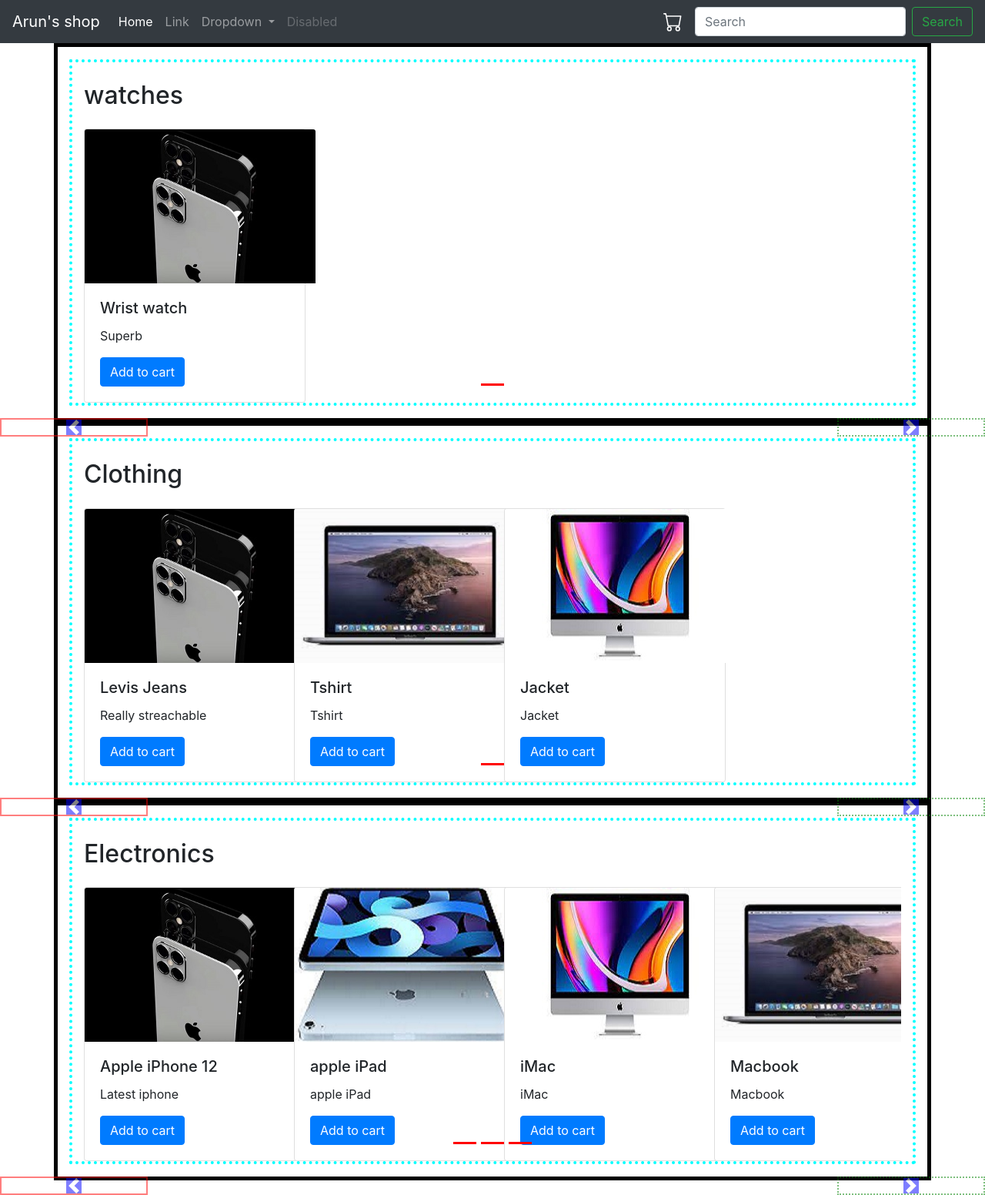
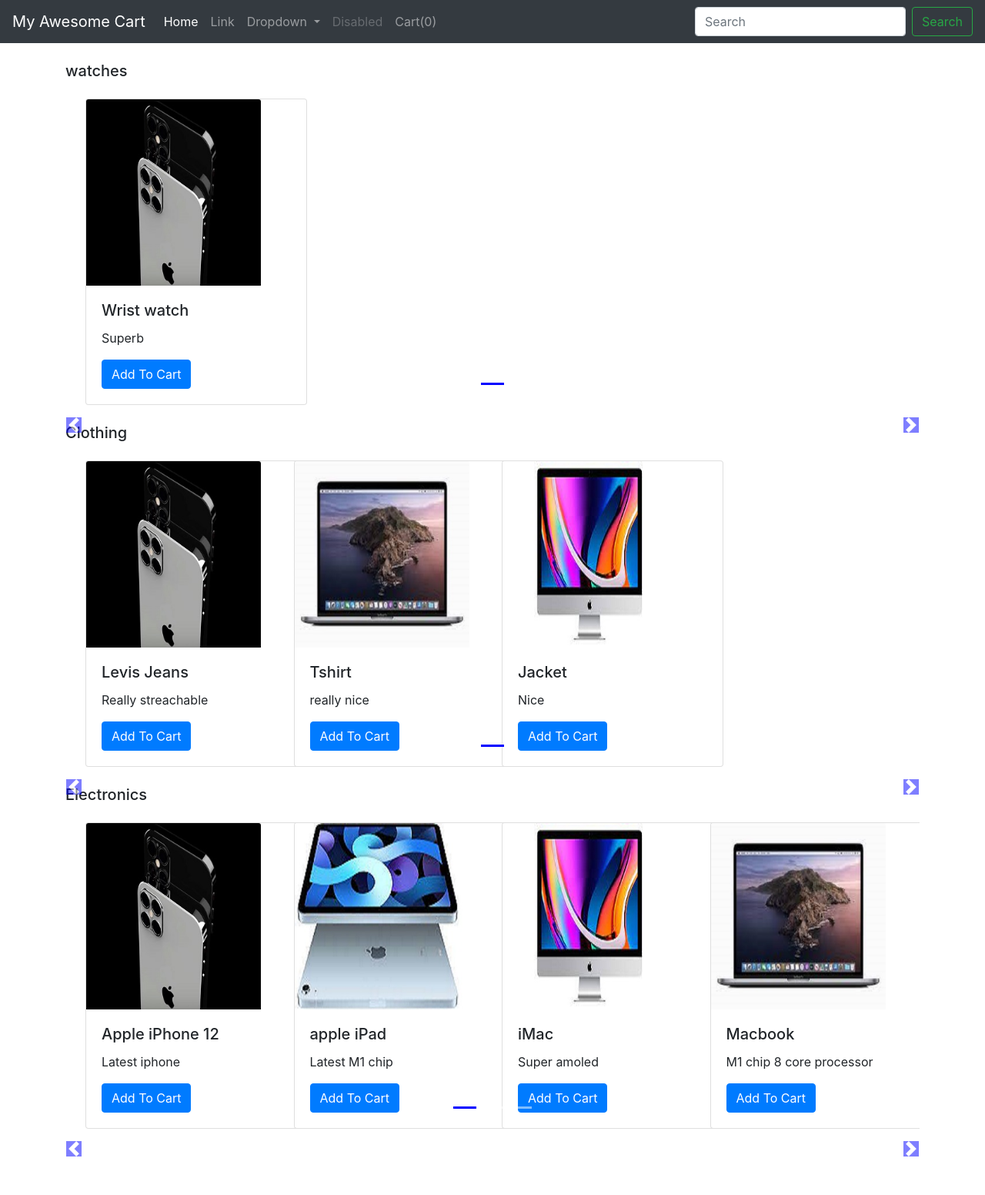
Before and after one commit to purohit-arun/ecommerce-site, a Django app: page /shop/ in a window 1280 px wide. Shown: the whole page at 77% size. After the commit the page ends 1502 px from the top, so only its background shows below. Run offline with Django 3.2, Linux system fonts and the light colour scheme; data comes from the database, SQL or seed files in the repository; some libraries are stand-ins or nearby versions.

Commit message:
#5 arun changes done and slide of porduct is working good

```diff
--- a/shop/templates/shop/basic.html
+++ b/shop/templates/shop/basic.html
@@ -1,47 +1,36 @@
-<!DOCTYPE html>
+<!doctype html>
 <html lang="en">
-
   <head>
     <!-- Required meta tags -->
-    <meta charset="utf-8" />
-    <meta name="viewport" content="width=device-width, initial-scale=1" />
+    <meta charset="utf-8">
+    <meta name="viewport" content="width=device-width, initial-scale=1, shrink-to-fit=no">
 
     <!-- Bootstrap CSS -->
-    <link rel="stylesheet" href="https://stackpath.bootstrapcdn.com/bootstrap/4.1.3/css/bootstrap.min.css"
-        integrity="sha384-MCw98/SFnGE8fJT3GXwEOngsV7Zt27NXFoaoApmYm81iuXoPkFOJwJ8ERdknLPMO" crossorigin="anonymous">
+    <link rel="stylesheet" href="https://stackpath.bootstrapcdn.com/bootstrap/4.2.1/css/bootstrap.min.css" integrity="sha384-GJzZqFGwb1QTTN6wy59ffF1BuGJpLSa9DkKMp0DgiMDm4iYMj70gZWKYbI706tWS" crossorigin="anonymous">
 
-    <title>{% block title %}{% endblock title %}</title>
+    <title>{% block title%} {% endblock %}</title>
      <style>
-        {
-            % block css %
-        }
-
-            {
-            % endblock css %
-        }
+       {% block css %} {% endblock %}
   </style>
   </head>
+  <body>
 
-<body>
-    <!--navbar starts here-->
     <nav class="navbar navbar-expand-lg navbar-dark bg-dark">
-        <a class="navbar-brand" href="">Arun's shop</a>
-        <button class="navbar-toggler" type="button" data-toggle="collapse" data-target="#navbarSupportedContent"
-            aria-controls="navbarSupportedContent" aria-expanded="false" aria-label="Toggle navigation">
+  <a class="navbar-brand" href="#">My Awesome Cart</a>
+  <button class="navbar-toggler" type="button" data-toggle="collapse" data-target="#navbarSupportedContent" aria-controls="navbarSupportedContent" aria-expanded="false" aria-label="Toggle navigation">
     <span class="navbar-toggler-icon"></span>
   </button>
 
   <div class="collapse navbar-collapse" id="navbarSupportedContent">
     <ul class="navbar-nav mr-auto">
       <li class="nav-item active">
-                    <a class="nav-link active" aria-current="page" href="">Home</a>
+        <a class="nav-link" href="#">Home <span class="sr-only">(current)</span></a>
       </li>
       <li class="nav-item">
         <a class="nav-link" href="#">Link</a>
       </li>
       <li class="nav-item dropdown">
-                    <a class="nav-link dropdown-toggle" href="#" id="navbarDropdown" role="button"
-                        data-toggle="dropdown" aria-haspopup="true" aria-expanded="false">
+        <a class="nav-link dropdown-toggle" href="#" id="navbarDropdown" role="button" data-toggle="dropdown" aria-haspopup="true" aria-expanded="false">
           Dropdown
         </a>
         <div class="dropdown-menu" aria-labelledby="navbarDropdown">
@@ -52,45 +41,25 @@
         </div>
       </li>
       <li class="nav-item">
-                    <a class="nav-link disabled" href="#">Disabled</a>
+        <a class="nav-link disabled" href="#" tabindex="-1" aria-disabled="true">Disabled</a>
+      </li>
+      <li class="nav-item">
+        <a class="nav-link" href="#">Cart(<span id="cart">0</span>)</a>
       </li>
     </ul>
     <form class="form-inline my-2 my-lg-0">
-                <svg xmlns="http://www.w3.org/2000/svg" style="cursor:pointer; "width="25" height="30" fill="white" class="bi bi-cart mr-3"
-                    viewBox="0 0 16 16">
-                    <path
-                        d="M0 1.5A.5.5 0 0 1 .5 1H2a.5.5 0 0 1 .485.379L2.89 3H14.5a.5.5 0 0 1 .491.592l-1.5 8A.5.5 0 0 1 13 12H4a.5.5 0 0 1-.491-.408L2.01 3.607 1.61 2H.5a.5.5 0 0 1-.5-.5zM3.102 4l1.313 7h8.17l1.313-7H3.102zM5 12a2 2 0 1 0 0 4 2 2 0 0 0 0-4zm7 0a2 2 0 1 0 0 4 2 2 0 0 0 0-4zm-7 1a1 1 0 1 1 0 2 1 1 0 0 1 0-2zm7 0a1 1 0 1 1 0 2 1 1 0 0 1 0-2z" />
-                </svg>
-
       <input class="form-control mr-sm-2" type="search" placeholder="Search" aria-label="Search">
       <button class="btn btn-outline-success my-2 my-sm-0" type="submit">Search</button>
     </form>
   </div>
 </nav>
-    <!--navbar ends here-->
-
-
-    {% block body %}
-
-    {% endblock body %}
-
+  {% block body %} {% endblock %}
 
     <!-- Optional JavaScript -->
     <!-- jQuery first, then Popper.js, then Bootstrap JS -->
-    <script src="https://code.jquery.com/jquery-3.3.1.slim.min.js"
-        integrity="sha384-q8i/X+965DzO0rT7abK41JStQIAqVgRVzpbzo5smXKp4YfRvH+8abtTE1Pi6jizo" crossorigin="anonymous">
-    </script>
-    <script src="https://cdnjs.cloudflare.com/ajax/libs/popper.js/1.14.3/umd/popper.min.js"
-        integrity="sha384-ZMP7rVo3mIykV+2+9J3UJ46jBk0WLaUAdn689aCwoqbBJiSnjAK/l8WvCWPIPm49" crossorigin="anonymous">
-    </script>
-    <script src="https://stackpath.bootstrapcdn.com/bootstrap/4.1.3/js/bootstrap.min.js"
-        integrity="sha384-ChfqqxuZUCnJSK3+MXmPNIyE6ZbWh2IMqE241rYiqJxyMiZ6OW/JmZQ5stwEULTy" crossorigin="anonymous">
-    </script>
-
-    {% block js %}
-
-    {% endblock js %}
-
+    <script src="https://code.jquery.com/jquery-3.3.1.slim.min.js" integrity="sha384-q8i/X+965DzO0rT7abK41JStQIAqVgRVzpbzo5smXKp4YfRvH+8abtTE1Pi6jizo" crossorigin="anonymous"></script>
+    <script src="https://cdnjs.cloudflare.com/ajax/libs/popper.js/1.14.6/umd/popper.min.js" integrity="sha384-wHAiFfRlMFy6i5SRaxvfOCifBUQy1xHdJ/yoi7FRNXMRBu5WHdZYu1hA6ZOblgut" crossorigin="anonymous"></script>
+    <script src="https://stackpath.bootstrapcdn.com/bootstrap/4.2.1/js/bootstrap.min.js" integrity="sha384-B0UglyR+jN6CkvvICOB2joaf5I4l3gm9GU6Hc1og6Ls7i6U/mkkaduKaBhlAXv9k" crossorigin="anonymous"></script>
+    {% block js %} {% endblock %}
   </body>
-
 </html>
--- a/shop/templates/shop/index.html
+++ b/shop/templates/shop/index.html
@@ -1,151 +1,125 @@
 {% extends 'shop/basic.html' %}
 {% block css %}
+          .col-md-3
+          {
+          display: inline-block;
+          margin-left:-4px;
+          }
 
-
-.col-md-3 {
-width: 100%;
-height: auto;
+          .carousel-indicators .active {
+          background-color: blue;
             }
 
           .col-md-3 img{
-width: 227px;
-max-height: 242px;
+
+          max-width: 227px;
+          height: 242px;
           }
+
+          body .carousel-indicator li{
+          background-color: blue;
+          }
+
+          body .carousel-indicators{
+          bottom: 0;
+          }
+
+          body .carousel-control-prev-icon,
+          body .carousel-control-next-icon{
+          background-color: blue;
+          }
+
+          .carousel-control-prev,
+          .carousel-control-next{
+          top: auto;
+bottom: auto;
+          }
+           body .no-padding{
+           padding-left: 0,
+           padding-right: 0;
+           }
+ {% endblock %}
+
+{% block body %}
+{% load static %}
+<div class="container">
+
+    <!--Slideshow starts here -->
+    {% for product, range, nSlides in allProds %}
+    <h5 class="my-4"> {{product.0.category}}</h5>
+<div id="demo{{forloop.counter}}" class="carousel slide my-3" data-ride="carousel">
+    <ul class="carousel-indicators">
+      <li data-target="#demo{{forloop.counter}}" data-slide-to="0" class="active"></li>
+
+       {% for i in range %}
+      <li data-target="#demo{{forloop.parentloop.counter}}" data-slide-to="{{i}}" ></li>
+      {% endfor %}
+    </ul>
+
+
+    <div class="container carousel-inner no-padding">
+
+      <div class="carousel-item active">
+
+
+        {% for i in product %}
+        <div class="col-xs-3 col-sm-3 col-md-3">
+          <div class="card" style="width: 18rem;">
+            <img src='/media/{{i.imag}}' class="card-img-top" alt="...">
+            <div class="card-body">
+              <h5 class="card-title">{{i.product_name}}</h5>
+              <p class="card-text">{{i.desc}}</p>
+              <button id="pr{{i.id}}" class="btn btn-primary cart">Add To Cart</button>
+            </div>
+          </div>
+        </div>
+        {% if forloop.counter|divisibleby:4 and forloop.counter > 0 and not forloop.last %}
+      </div><div class="carousel-item">
+        {% endif %}
+
+        {% endfor %}
+    </div>
 
 
 
-body .no-padding {
-padding-left: 0;
-padding-right: 0;
-}
-
-
-.carousel-indicators .active{
-background-color: black;
-}
-
-.carousel-indicators li{
-background-color: #0000ff;
-}
-
-.card{
-margin-left:2px;
-}
-
-carousel-control-prev,
-carousel-control-next{
-top:auto;
-botton:auto;
-}
-
-
-{% endblock %}
-{% block body %}
-{% load static %}
-
-
-
-<!--carousel indicators starts from here-->
-
-{% for product, range, nSlides in allProds %}
-<div class="container" style="border: 5px solid black;">
-
-
-  <div id="demo{{ forloop.counter }}" class="carousel slide my-3" data-ride="carousel">
-    <ul class="carousel-indicators">
-      <li data-target="#demo{{ forloop.counter }}" style="background-color: #f00;" data-slide-to="0" class="active">
-      </li>
-      {% for i in range %}
-      <li data-target="#demo{{ forloop.parentloop.counter }}" style="background-color: #f00;" data-slide-to="{{i}}">
-      </li>
-      {% endfor %}
-    </ul>
-    <div class="container" style="border:4px dotted aqua;">
-      <!--        slideshow starts here-->
-      <div class="carousel-inner">
-        <h2 class="h2 my-4">{{product.0.category}}</h2>
-        <div class="carousel-item active">
-          <div class="row">
-            <div class="col-xs-3 col-sm-3 col-md-3">
-              <div class="card" style="width: 18rem;">
-                <img src="/media/{{product.0.imag}}" style="width: 300px; height:200px;" class="card-img-top" alt="...">
-                <div class="card-body">
-                  <h5 class="card-title">{{product.0.product_name}}</h5>
-                  <p class="card-text">{{product.0.desc}}</p>
-                  <button id="pr{{product.0.product_id}}" href="#" class="cart btn btn-primary">Add to cart</button>
 </div>
 </div>
-            </div>
-
-            {% for i in product|slice:"1:" %}
-            <div class="col-xs-3 col-sm-3 col-md-3">
-              <div class="card" style="width: 18rem;">
-                <img src=" /media/{{ i.imag}} " style="width: 300px; height:200px;" class="card-img-top" alt="...">
-                <div class="card-body">
-                  <h5 class="card-title">{{i.product_name}}</h5>
-                  <p class="card-text">{{i.product_name}}</p>
-                  <button href="#" id="pr{{i.product_id}}" class="cart btn btn-primary">Add to cart</button>
-                </div>
-              </div>
-            </div>
-
-            {% if forloop.counter|divisibleby:"3" and forloop.counter > 0 and not forloop.last %}
-          </div>
-        </div>
-        <div class="carousel-item">
-          <div class="row">
-            {% endif%}
+    <!-- left and right controls for the slide -->
+    <a class="carousel-control-prev" href="#demo{{forloop.counter}}" data-slide="prev">
+        <span class="carousel-control-prev-icon"></span>
+    </a>
+    <a class="carousel-control-next" href="#demo{{forloop.counter}}" data-slide="next">
+        <span class="carousel-control-next-icon"></span>
+    </a>
     {% endfor %}
 </div>
-
-        </div>
-      </div>
-
-    </div>
-  </div>
-  <a class="carousel-control-prev" style="position:absolute; top:auto; bottom:auto; border: 2px solid red;"
-    href="#demo{{ forloop.counter }}" role="button" data-slide="prev">
-    <span class="carousel-control-prev-icon" style="background-color: blue;" aria-hidden="true"></span>
-    <span class="sr-only">Previous</span>
-  </a>
-  <a class="carousel-control-next" style="position:absolute; top:auto; bottom:auto; border: 2px dotted green;"
-    href="#demo{{ forloop.counter }}" role="button" data-slide="next">
-    <span class="carousel-control-next-icon" style="background-color: blue;" aria-hidden="true"></span>
-    <span class="sr-only">Next</span>
-  </a>
-</div>
-
-
-{% endfor %}
-
-
  {% endblock %}
 
 {% block js %}
 <script>
-  console.log('hello from console');
-  if (localStorage.getItem('cart') == null) {
+console.log('working');
+if(localStorage.getItem('cart') == null){
 var cart = {};
-  } else {
+}
+else
+{
 cart = JSON.parse(localStorage.getItem('cart'));
+document.getElementById('cart').innerHTML = Object.keys(cart).length;
 }
-
-  $('.cart').click(function (e) {
-    e.preventDefault();
+$('.cart').click(function(){
+console.log('clicked');
 var idstr = this.id.toString();
 console.log(idstr);
-    console.log("clicked");
-
-    if(cart[idstr] != undefined){
-      cart[idstr] += 1;
+if (cart[idstr] !=undefined){
+cart[idstr] = cart[idstr] + 1;
 }
-    else{
+else
+{
 cart[idstr] = 1;
 }
 console.log(cart);
-    localStorage.setItem('cart',JSON.stringify(cart));
-
+localStorage.setItem('cart', JSON.stringify(cart));
+document.getElementById('cart').innerHTML = Object.keys(cart).length;
 });
 </script>
-
-{% endblock js %}
+{% endblock %}
--- a/shop/views.py
+++ b/shop/views.py
@@ -12,15 +12,18 @@
     """ products = Product.objects.all()
     print(products) """
     allProds = []
-    print(allProds)
+    print('Product all prods',allProds,'\n')
     catProds = Product.objects.values('category','product_id')
-    print(catProds)
+    print('Printing catProds',catProds,'\n')
     cats = {item['category'] for item in catProds}
     print("Printing cats",cats)
     for cat in cats:
         prod = Product.objects.filter(category = cat)
         n = len(prod)
+        print(n)
         nSlides = n//4 + ceil((n/4) - (n//4))
+        print(nSlides)
+        print(prod)
         allProds.append([prod, range(1,nSlides), nSlides])
     """ params = {
         'no_of_slides': nSlides,
```
Lines whose indentation alone changed are shown as unchanged.
